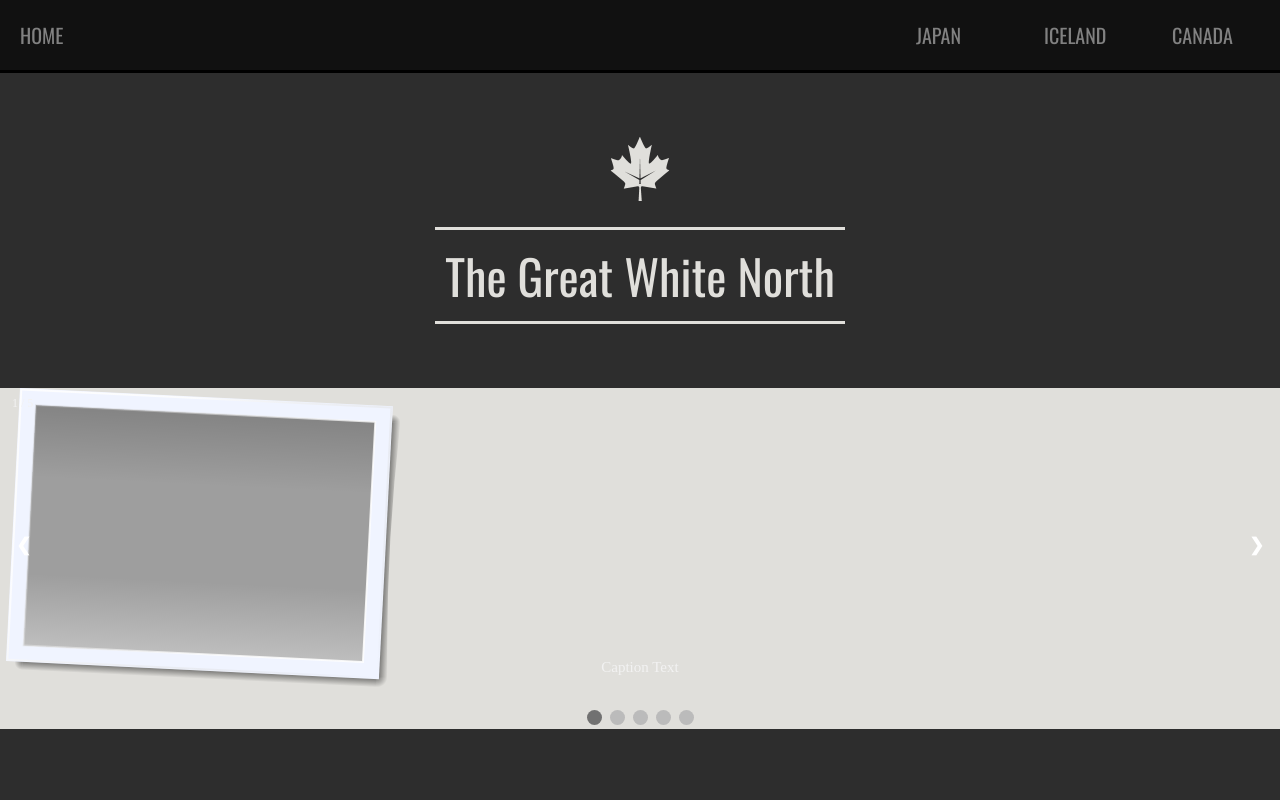
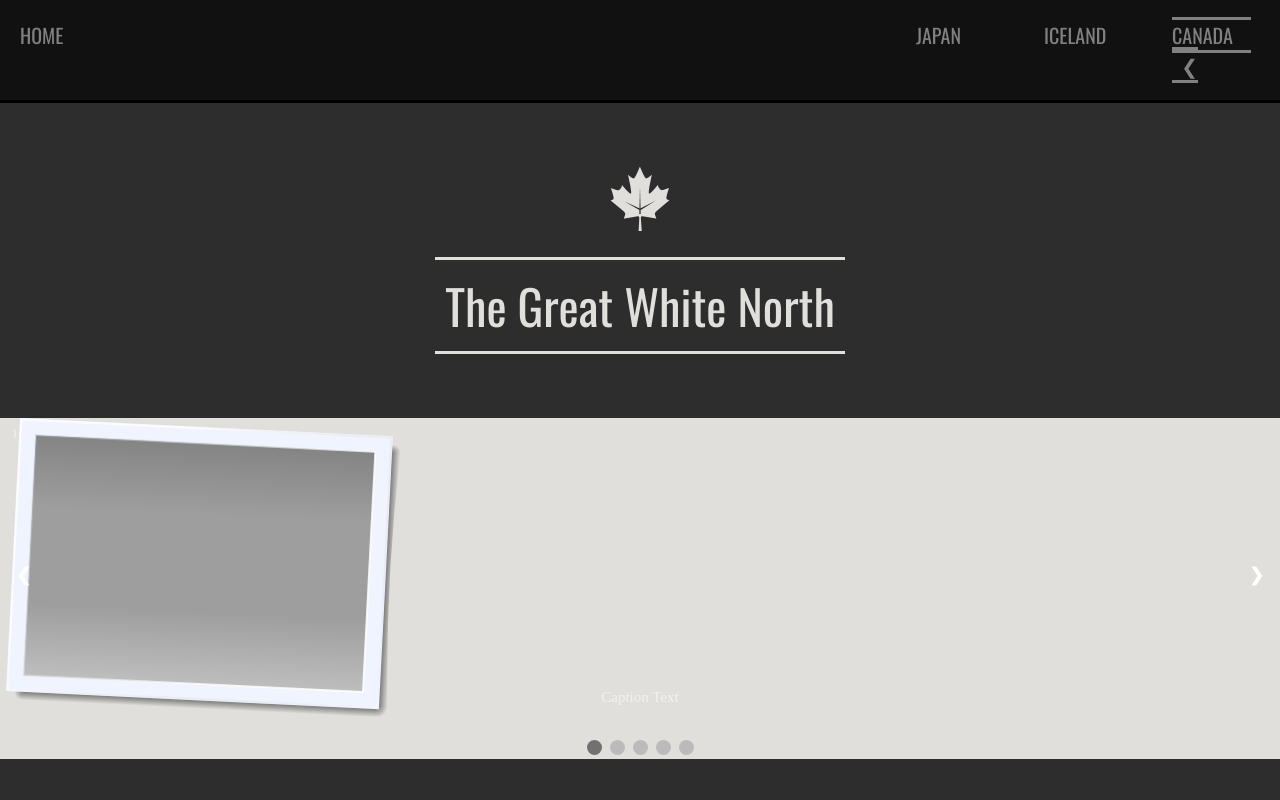
Before and after one commit to richywang/339-finalproject, a plain HTML site: page canada.html in a window 1280 px wide. Shown: the top 800 px of the page. Drawn offline with nearby package versions, Linux system fonts and the light colour scheme; files whose address does not match are found by name.

Commit message:
added nav indicators

```diff
--- a/canada.html
+++ b/canada.html
@@ -20,7 +20,7 @@
                 <a href="index.html">HOME</a>
                 <a href="japan.html">JAPAN</a>
                 <a href="iceland.html">ICELAND</a>
-                <a href="canada.html">CANADA</a>
+                <a class="currentlink" href="canada.html">CANADA</a>
         </div>
         <div id="mobileNav" class="mobilenav">
             <img onclick ="openNav()" id="sidenavbtn" src="images/index/2041962-200.png">
@@ -31,7 +31,7 @@
                     <li class="nav_item"><a href="index.html">HOME</a></li>
                     <li class="nav_item"><a href="japan.html">JAPAN</a></li>
                     <li class="nav_item"><a href="iceland.html">ICELAND</a></li>
-                    <li class="nav_item"><a href="canada.html">CANADA</a></li>
+                    <li class="nav_item"><a class="currentlink" href="canada.html">CANADA &nbsp; &nbsp; &nbsp; &#10094;</a></li>
                 </ul>
             </nav>
         </div>
--- a/css/style.css
+++ b/css/style.css
@@ -65,6 +65,7 @@ a.skip:focus{
     color: #818181;
     display: block;
     transition: 0.3s;
+    background-color: #111111;
   }
 
   /* When you mouse over the navigation links, change their color */
@@ -178,7 +179,12 @@ a.skip:focus{
 }
 
 
-@media screen and (min-width: 425px) {
+@media screen and (min-width: 480px) {
+
+    .currentlink {
+        border-top: #818181 3px solid;
+        border-bottom: #818181 3px solid;
+    }
 
   #travelicon {
     display: block;
@@ -223,8 +229,15 @@ a.skip:focus{
     .nav_item a {
         font-size: 20px;
         font-family: 'Oswald', sans-serif;
+        border: rgba(255, 255, 255, 0) solid;
+        border-width: 3px 0;
         color: #818181;
         transition: 0.3s ease-out;
+    }
+
+    .nav_item .currentlink {
+        border-top: #818181 3px solid;
+        border-bottom: #818181 3px solid;
     }
 
     .nav_item a:link {
@@ -233,6 +246,8 @@ a.skip:focus{
 
     .nav_item a:hover {
         color: #ffffff;
+        border: rgba(255, 255, 255, 1) solid;
+        border-width: 3px 0;
         transition: 0.3s ease-in;
     }
 }
```
Also changed, not shown: iceland.html (+2 -2 lines), index.html (+2 -2 lines), japan.html (+2 -2 lines).
